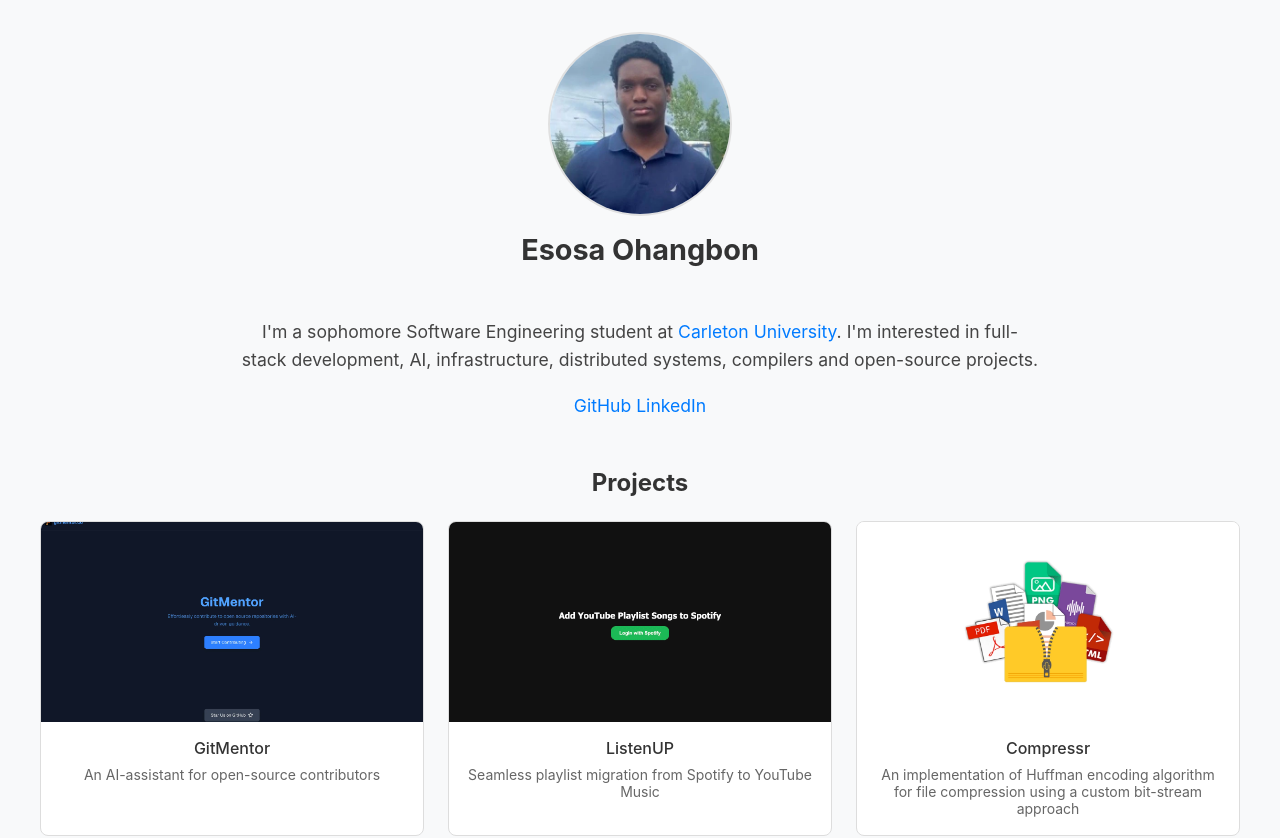
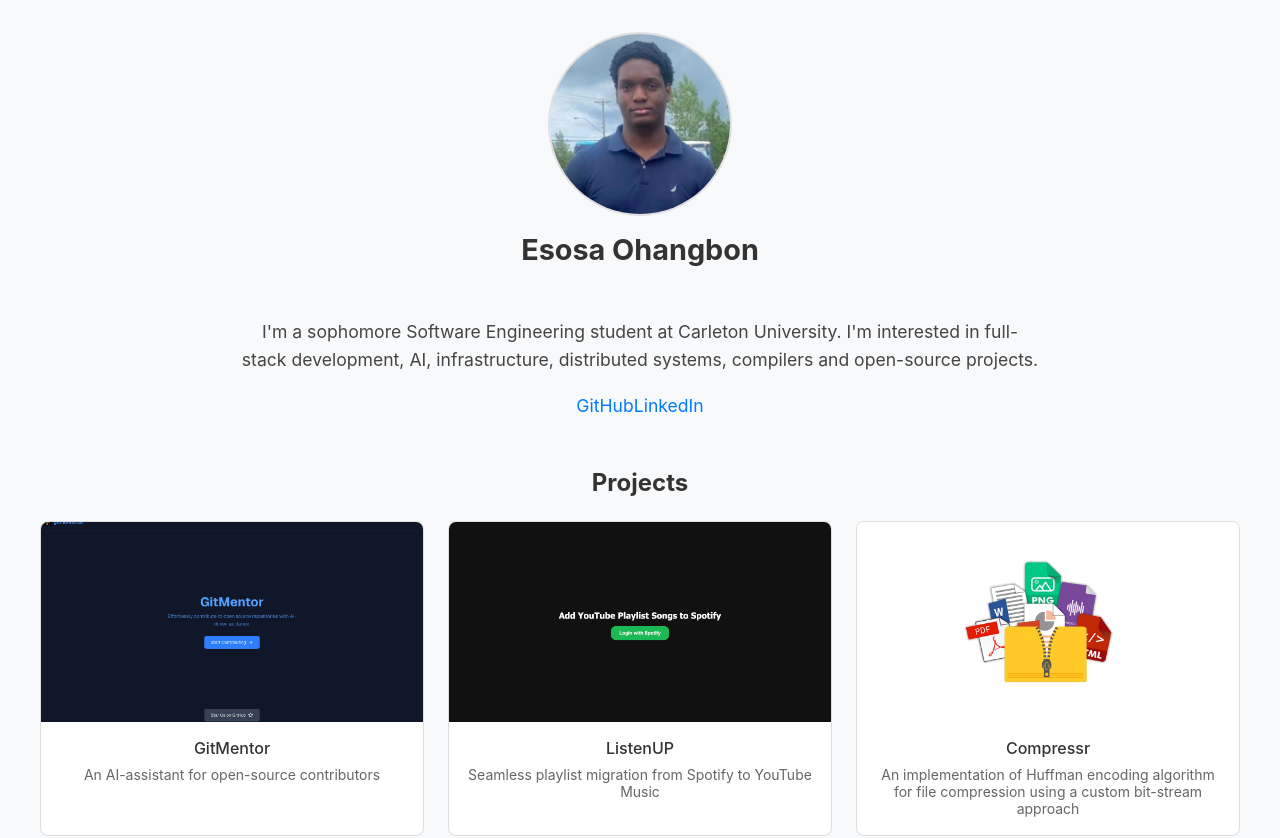
Before and after one commit to esosaoh/personal-website, a React (Create React App) app: page / in a window 1280 px wide. Shown: the top 838 px of the page. Built offline with nearby package versions, Linux system fonts and the light colour scheme.

Commit message:
fix bugs

```diff
--- a/src/App.tsx
+++ b/src/App.tsx
@@ -1,24 +1,22 @@
 import React from 'react';
-import { ProjectCard } from './components/ProjectCard';
 import { ProfilePhoto } from './components/ProfilePhoto';
 import { About } from './components/About';
-import { projects, personalInfo } from './data/projects';
+import { ProjectCard } from './components/ProjectCard';
+import { projects } from './data/projects';
+import type { AppProps } from './types';
 import './App.css';
 
-function App() {
+export const App: React.FC<AppProps> = ({ profile }) => {
   return (
     <div className="container">
       {/* Header with photo */}
       <div className="header mb-8">
-        <ProfilePhoto
-          photoUrl={personalInfo.photoUrl}
-          name={personalInfo.name}
-        />
+        <ProfilePhoto photoUrl={profile.photoUrl} name={profile.name} />
       </div>
 
       {/* About Section */}
       <div className="mb-8">
-        <About />
+        <About bio={profile.bio} socialLinks={profile.socialLinks} />
       </div>
 
       {/* Projects Section */}
@@ -38,6 +36,6 @@ function App() {
       </div>
     </div>
   );
-}
+};
 
 export default App;
--- a/src/components/About.tsx
+++ b/src/components/About.tsx
@@ -1,38 +1,25 @@
 // components/About.tsx
-export const About = () => (
+import React from 'react';
+import type { AboutProps } from '../types';
+
+export const About: React.FC<AboutProps> = ({ bio, socialLinks }) => (
   <section className="about-section">
     <div className="about-text">
-        <p>
-          I'm a sophomore Software Engineering student at {' '}
-          <a
-            href="https://carleton.ca"
-            target="_blank"
-            rel="noopener noreferrer"
-            className="text-blue-600 hover:text-blue-800 font-medium no-underline"
-          >
-            Carleton University
-          </a>. I'm interested in full-stack development, AI, infrastructure, distributed systems, compilers and open-source projects.
-        </p>
+      <p>{bio}</p>
 
       <div className="flex justify-center mt-4 gap-4">
+        {socialLinks.map((link, index) => (
           <a
-            href="https://github.com/bskdany"
+            key={index}
+            href={link.url}
             target="_blank"
             rel="noopener noreferrer"
             className="text-gray-700 font-medium px-4 py-2 rounded-lg hover:bg-gray-50 transition-all border border-gray-200 no-underline active:text-gray-700"
           >
-            GitHub
+            {link.name}
           </a>
-          <span>                                                                     </span>
-          <a
-            href="https://linkedin.com/in/danielbyshkin"
-            target="_blank"
-            rel="noopener noreferrer"
-            className="text-gray-700 font-medium px-4 py-2 rounded-lg hover:bg-gray-50 transition-all border border-gray-200 no-underline active:text-gray-700"
-          >
-            LinkedIn
-          </a>
+        ))}
       </div>
     </div>
   </section>
-  )
+);
--- a/src/components/ProfilePhoto.tsx
+++ b/src/components/ProfilePhoto.tsx
@@ -1,9 +1,5 @@
 import React from 'react';
-
-interface ProfilePhotoProps {
-  photoUrl: string;
-  name: string;
-}
+import type { ProfilePhotoProps } from '../types';
 
 export const ProfilePhoto: React.FC<ProfilePhotoProps> = ({ photoUrl, name }) => {
   return (
--- a/src/data/projects.ts
+++ b/src/data/projects.ts
@@ -39,5 +39,15 @@ export const projects = [
   export const personalInfo = {
     name: "Esosa Ohangbon",
     photoUrl: "/personal-website/profilephoto.webp",
-    about: "I'm a sophomore Software Engineering student at Carleton University. I'm interested in full-stack development, AI, infrastructure, distributed systems, compilers and open-source projects."
+    bio: "I'm a sophomore Software Engineering student at Carleton University. I'm interested in full-stack development, AI, infrastructure, distributed systems, compilers and open-source projects.",
+    socialLinks: [
+      {
+        name: "GitHub",
+        url: "https://github.com/esosaoh"
+      },
+      {
+        name: "LinkedIn",
+        url: "https://linkedin.com/in/esosaoh"
+      }
+    ]
   };
--- a/src/index.tsx
+++ b/src/index.tsx
@@ -1,15 +1,17 @@
 import React from 'react';
 import ReactDOM from 'react-dom/client';
+import { App } from './App';
+import { personalInfo } from './data/projects';
 import './index.css';
-import App from './App';
 import reportWebVitals from './reportWebVitals';
 
 const root = ReactDOM.createRoot(
   document.getElementById('root') as HTMLElement
 );
+
 root.render(
   <React.StrictMode>
-    <App />
+    <App profile={personalInfo} />
   </React.StrictMode>
 );
 
--- a/tsconfig.json
+++ b/tsconfig.json
@@ -13,7 +13,8 @@
     "resolveJsonModule": true,
     "isolatedModules": true,
     "noEmit": true,
-    "jsx": "react-jsx"
+    "jsx": "react-jsx",
+    "typeRoots": ["./node_modules/@types", "./src/types"]
   },
   "include": ["src"]
 }
```
Also changed, not shown: package.json (+5 -5 lines), src/components/ProjectCard.tsx (+1 -8 lines), src/components/index.d.ts (added, +21 -0 lines), src/types/index.d.ts (added, +38 -0 lines), public/manifest.json, 1 other file (tests, documents, lock files or other folders). Lines whose indentation alone changed are shown as unchanged.
